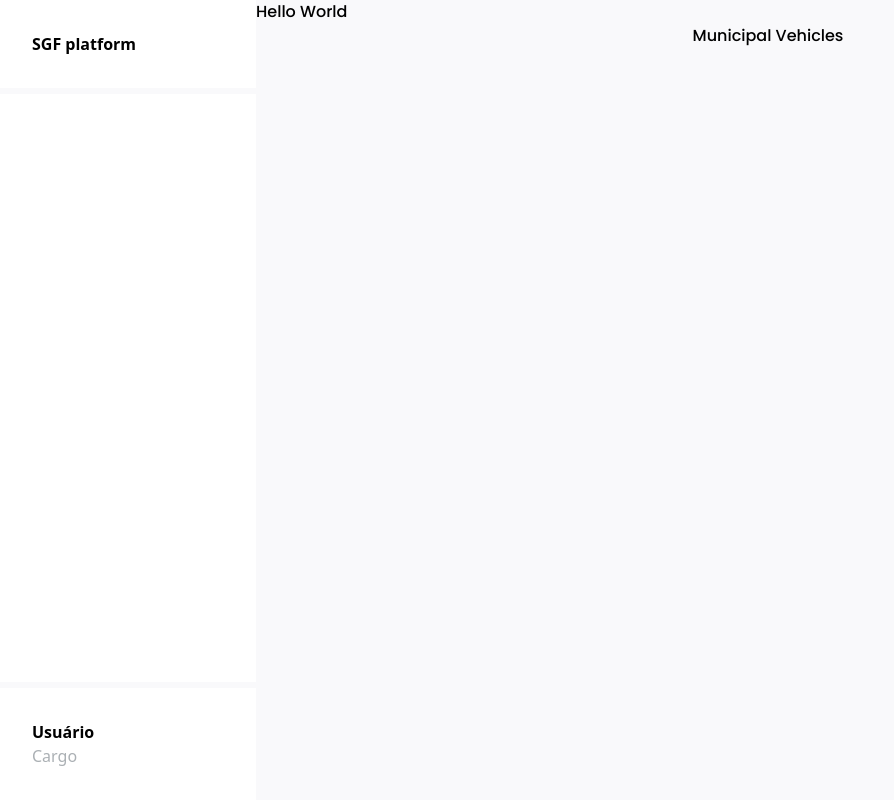
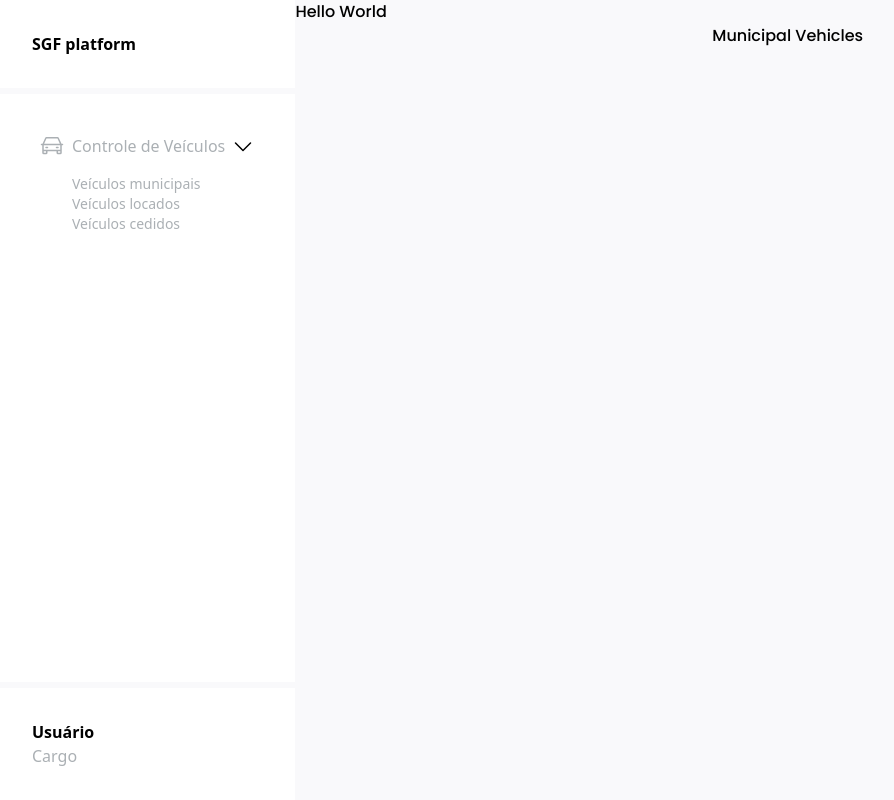
Before and after one commit to RichardeLira/city-hall-vehicle-control, a Next.js app in the folder front-end/: page / in a window 1280 px wide. Shown: the whole page, without its empty margins (0-894 px from the left). Built offline with nearby package versions, Linux system fonts and the light colour scheme.

Commit message:
initial sidebar

```diff
--- a/front-end/package.json
+++ b/front-end/package.json
@@ -12,6 +12,7 @@
     "lint": "next lint"
   },
   "dependencies": {
+    "@phosphor-icons/react": "^2.0.15",
     "electron-serve": "^1.3.0",
     "next": "14.1.4",
     "react": "^18",
--- /dev/null
+++ b/front-end/src/components/layout/Sidebar/index.tsx
@@ -0,0 +1,46 @@
+import { Car, CaretDown } from '@phosphor-icons/react'
+
+export default function Sidebar() {
+  return (
+    <div className="w-96 h-screen flex flex-col font-medium bg-white">
+      {/* Upper section */}
+      <div className="p-8">
+        <h2 className="font-semibold">SGF platform</h2>
+      </div>
+
+      {/* Separator */}
+      <div className="w-full h-[6px] bg-gray-50" />
+
+      {/* Pages */}
+      <div className="flex-1 p-8 text-gray-300">
+        <ul>
+          <li>
+            <button className="flex w-full text-base hover:bg-gray-50 p-2 rounded-xl">
+              <div className="flex flex-1 gap-2">
+                {/* <Car color="#9579E5" size={24} /> */}
+                <Car color="#ABB0B4" size={24} />
+                <span className="">Controle de Veículos</span>
+              </div>
+              <CaretDown color="#000" size={24} />
+            </button>
+
+            <ul className="px-10 py-2 text-sm">
+              <li>Veículos municipais</li>
+              <li>Veículos locados</li>
+              <li>Veículos cedidos</li>
+            </ul>
+          </li>
+        </ul>
+      </div>
+
+      {/* Separator */}
+      <div className="w-full h-[6px] bg-gray-50" />
+
+      {/* Bottom section */}
+      <div className="p-8">
+        <h3 className="font-semibold">Usuário</h3>
+        <span className="text-gray-300">Cargo</span>
+      </div>
+    </div>
+  )
+}
--- a/front-end/src/pages/_app.tsx
+++ b/front-end/src/pages/_app.tsx
@@ -1,6 +1,6 @@
 import '@/styles/globals.css'
 import type { AppProps } from 'next/app'
-import Sidebar from './layout/Sidebar'
+import Sidebar from '../components/layout/Sidebar'
 import { Poppins } from 'next/font/google'
 
 const poppins = Poppins({ subsets: ['latin'], weight: ['400', '500', '600'] })
@@ -10,7 +10,7 @@ export default function App({ Component, pageProps }: AppProps) {
     <div className="flex">
       <Sidebar />
       <main
-        className={`min-h-screen w-full text-gray-900 font-medium bg-gray-50 ${poppins.className}`}
+        className={`min-h-screen w-full text-black font-medium bg-gray-50 ${poppins.className}`}
       >
         <Component {...pageProps} />
       </main>
--- a/front-end/src/pages/layout/Sidebar/index.tsx
+++ /dev/null
@@ -1,25 +0,0 @@
-export default function Sidebar() {
-  return (
-    <div className="w-80 h-screen flex flex-col bg-white">
-      {/* Upper section */}
-      <div className="p-8">
-        <h2 className="font-semibold">SGF platform</h2>
-      </div>
-
-      {/* Separator */}
-      <div className="w-full h-[6px] bg-gray-50" />
-
-      {/* Pages */}
-      <div className="flex-1 p-8"></div>
-
-      {/* Separator */}
-      <div className="w-full h-[6px] bg-gray-50" />
-
-      {/* Bottom section */}
-      <div className="p-8">
-        <h3 className="font-semibold">Usuário</h3>
-        <span className="text-gray-300">Cargo</span>
-      </div>
-    </div>
-  )
-}
```
Also changed, not shown: 1 other file (tests, documents, lock files or other folders).
